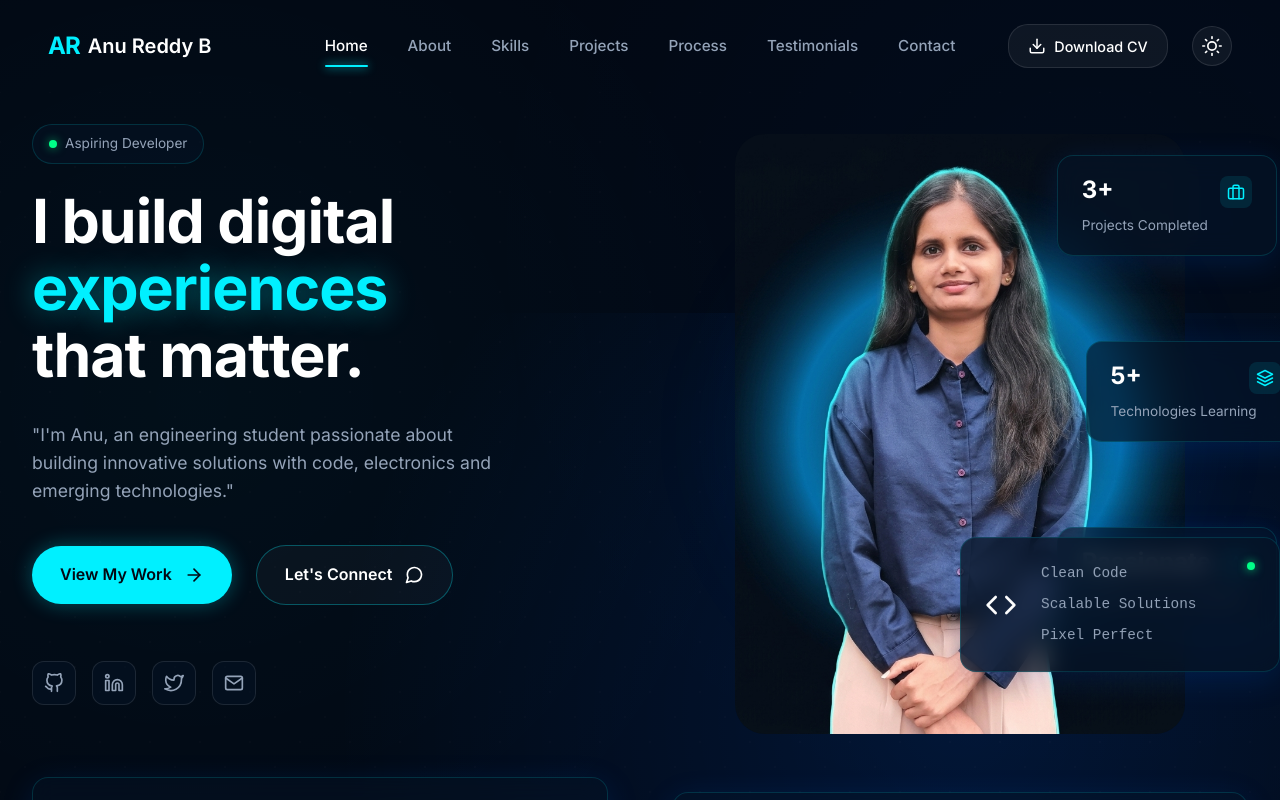
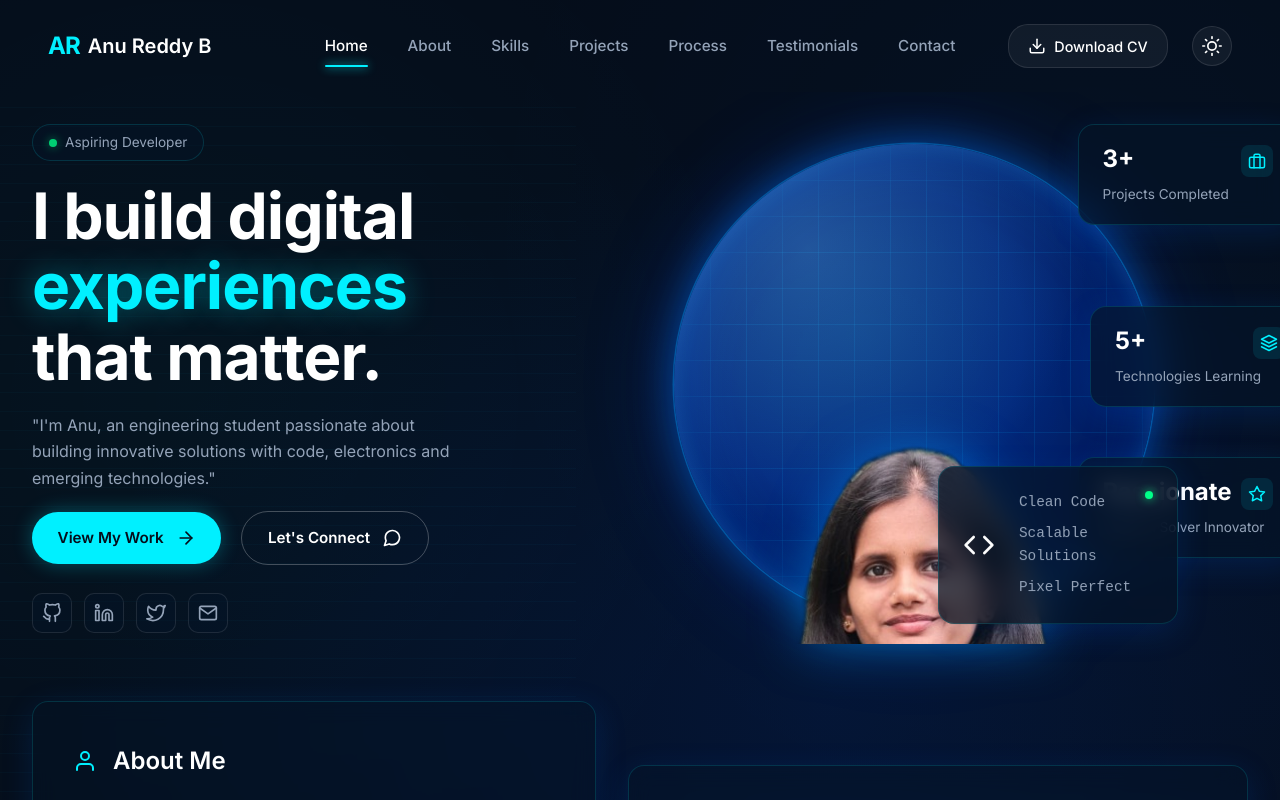
Before and after one commit to anureddyb20/anu, a Next.js app: page / in a window 1280 px wide. Shown: the top 800 px of the page. Built offline with nearby package versions, Linux system fonts and the light colour scheme.

Commit message:
feat: implement HeroSection component with background processing script and global styles

```diff
--- a/src/app/globals.css
+++ b/src/app/globals.css
@@ -1,8 +1,8 @@
 @import url('https://fonts.googleapis.com/css2?family=Inter:wght@300;400;500;600;700&display=swap');
 
 :root {
-  --bg-dark: #020813;
-  --bg-navy: #051329;
+  --bg-dark: #050d1a;
+  --bg-navy: #071628;
   --accent-cyan: #00f0ff;
   --accent-blue: #0066ff;
   --text-primary: #ffffff;
--- a/src/components/HeroSection.module.css
+++ b/src/components/HeroSection.module.css
@@ -2,18 +2,19 @@
   position: relative;
   display: flex;
   align-items: center;
-  padding: 2rem 0;
+  padding: 2rem 0 3rem 0;
   overflow: hidden;
+  min-height: calc(100vh - 80px);
 }
 
+/* Background: dark + subtle code matrix on left */
 .bgGlow {
   position: absolute;
-  top: 50%;
-  left: 50%;
-  transform: translate(-50%, -50%);
-  width: 100vw;
-  height: 100vh;
-  background: radial-gradient(circle at 75% 50%, rgba(0, 102, 255, 0.15) 0%, transparent 60%);
+  top: 0;
+  left: 0;
+  width: 100%;
+  height: 100%;
+  background: radial-gradient(ellipse at 65% 50%, rgba(0, 60, 180, 0.18) 0%, transparent 65%);
   z-index: 0;
   pointer-events: none;
 }
@@ -22,31 +23,37 @@
   position: absolute;
   top: 0;
   left: 0;
-  width: 100%;
+  width: 45%;
   height: 100%;
   background-image:
-    radial-gradient(rgba(255, 255, 255, 0.03) 1px, transparent 1px),
-    radial-gradient(rgba(255, 255, 255, 0.03) 1px, transparent 1px);
-  background-size: 50px 50px;
-  background-position: 0 0, 25px 25px;
+    repeating-linear-gradient(
+      0deg,
+      transparent,
+      transparent 18px,
+      rgba(0, 200, 255, 0.04) 18px,
+      rgba(0, 200, 255, 0.04) 19px
+    );
+  font-family: monospace;
   z-index: 0;
   pointer-events: none;
-  opacity: 0.5;
+  opacity: 0.7;
+  overflow: hidden;
 }
 
 .grid {
   display: grid;
-  grid-template-columns: 1fr 1fr;
-  gap: 4rem;
+  grid-template-columns: 1fr 1.1fr;
+  gap: 2rem;
   align-items: center;
   position: relative;
   z-index: 1;
+  width: 100%;
 }
 
 .content {
   display: flex;
   flex-direction: column;
-  gap: 1.5rem;
+  gap: 1.25rem;
 }
 
 .statusPill {
@@ -55,7 +62,7 @@
   gap: 0.5rem;
   background: var(--glass-bg);
   border: 1px solid var(--glass-border);
-  padding: 0.5rem 1rem;
+  padding: 0.4rem 1rem;
   border-radius: 30px;
   width: fit-content;
   font-size: 0.85rem;
@@ -68,15 +75,21 @@
   background-color: #00ff88;
   border-radius: 50%;
   box-shadow: 0 0 10px rgba(0, 255, 136, 0.6);
+  animation: pulse-dot 2s ease-in-out infinite;
+}
+
+@keyframes pulse-dot {
+  0%, 100% { opacity: 1; }
+  50% { opacity: 0.4; }
 }
 
 .heading {
-  font-size: 3.8rem;
-  font-weight: 700;
+  font-size: 4rem;
+  font-weight: 800;
   line-height: 1.1;
   color: var(--text-primary);
-  margin-bottom: 0.5rem;
   letter-spacing: -1px;
+  margin: 0;
 }
 
 .highlight {
@@ -86,28 +99,28 @@
 
 .description {
   color: var(--text-secondary);
-  font-size: 1.1rem;
-  max-width: 480px;
-  line-height: 1.6;
-  margin-bottom: 1rem;
+  font-size: 1rem;
+  max-width: 420px;
+  line-height: 1.65;
+  margin: 0;
 }
 
 .ctaGroup {
   display: flex;
-  gap: 1.5rem;
+  gap: 1.25rem;
   align-items: center;
-  margin-bottom: 1rem;
 }
 
 .primaryBtn, .secondaryBtn {
   display: inline-flex;
   align-items: center;
   gap: 0.75rem;
-  padding: 1rem 1.75rem;
+  padding: 0.85rem 1.6rem;
   border-radius: 30px;
-  font-size: 1rem;
+  font-size: 0.95rem;
   font-weight: 600;
   transition: var(--transition-smooth);
+  text-decoration: none;
 }
 
 .primaryBtn {
@@ -118,34 +131,34 @@
 
 .primaryBtn:hover {
   transform: translateY(-2px);
-  box-shadow: 0 0 30px rgba(0, 240, 255, 0.5);
+  box-shadow: 0 0 35px rgba(0, 240, 255, 0.5);
 }
 
 .secondaryBtn {
-  background: rgba(255, 255, 255, 0.03);
-  border: 1px solid rgba(0, 240, 255, 0.3);
+  background: transparent;
+  border: 1px solid rgba(255, 255, 255, 0.25);
   color: var(--text-primary);
 }
 
 .secondaryBtn:hover {
-  background: rgba(0, 240, 255, 0.1);
+  background: rgba(0, 240, 255, 0.08);
   border-color: var(--accent-cyan);
   transform: translateY(-2px);
 }
 
 .socialLinks {
   display: flex;
-  gap: 1rem;
-  margin-top: 1rem;
+  gap: 0.75rem;
+  margin-top: 0.5rem;
 }
 
 .socialBtn {
   display: flex;
   align-items: center;
   justify-content: center;
-  width: 44px;
-  height: 44px;
-  border-radius: 12px;
+  width: 40px;
+  height: 40px;
+  border-radius: 10px;
   background: var(--glass-bg);
   border: 1px solid rgba(255, 255, 255, 0.1);
   color: var(--text-secondary);
@@ -159,73 +172,116 @@
   box-shadow: 0 5px 15px rgba(0, 240, 255, 0.1);
 }
 
-/* Portrait Area */
+/* ============================================
+   PORTRAIT AREA — matches reference exactly
+   ============================================ */
 .portraitWrapper {
   position: relative;
   display: flex;
   justify-content: center;
-  align-items: center;
-  height: 100%;
+  align-items: flex-end;
+  height: 520px;
 }
 
+/* The big glowing 3D-like sphere behind the person */
 .portraitGlow {
   position: absolute;
-  width: 500px;
-  height: 500px;
-  background: radial-gradient(circle, rgba(0, 102, 255, 0.4) 0%, transparent 70%);
+  width: 480px;
+  height: 480px;
   border-radius: 50%;
   top: 50%;
   left: 50%;
-  transform: translate(-50%, -50%);
+  transform: translate(-55%, -50%);
   z-index: 0;
-  filter: blur(40px);
+  /* Deep blue sphere fill */
+  background: radial-gradient(
+    circle at 38% 40%,
+    rgba(0, 80, 200, 0.55) 0%,
+    rgba(0, 50, 160, 0.7) 40%,
+    rgba(0, 20, 80, 0.85) 80%,
+    rgba(0, 5, 30, 0.5) 100%
+  );
+  /* Glowing outer ring */
+  box-shadow:
+    0 0 0 1.5px rgba(0, 160, 255, 0.35),
+    0 0 40px rgba(0, 120, 255, 0.5),
+    0 0 90px rgba(0, 80, 255, 0.25),
+    inset 0 0 60px rgba(0, 120, 255, 0.3),
+    inset 0 0 20px rgba(100, 200, 255, 0.15);
 }
 
+/* Grid lines overlaid on the sphere */
+.portraitGlow::before {
+  content: '';
+  position: absolute;
+  inset: 0;
+  border-radius: 50%;
+  background-image:
+    linear-gradient(rgba(0, 180, 255, 0.12) 1px, transparent 1px),
+    linear-gradient(90deg, rgba(0, 180, 255, 0.12) 1px, transparent 1px);
+  background-size: 36px 36px;
+  mask-image: radial-gradient(circle at center, white 55%, transparent 80%);
+  -webkit-mask-image: radial-gradient(circle at center, white 55%, transparent 80%);
+}
+
+/* Bright edge highlight at top-left of sphere */
+.portraitGlow::after {
+  content: '';
+  position: absolute;
+  inset: 0;
+  border-radius: 50%;
+  background: radial-gradient(circle at 28% 22%, rgba(130, 210, 255, 0.25) 0%, transparent 55%);
+}
+
+/* The person image sits centered on top of the globe */
 .portraitContainer {
-  position: relative;
+  position: absolute;
+  bottom: 0;
+  left: 50%;
+  transform: translateX(-55%);
   z-index: 2;
-  border-radius: 30px;
-  overflow: hidden;
   display: flex;
   justify-content: center;
   align-items: flex-end;
 }
 
 .portraitImage {
-  object-fit: cover;
+  width: 390px;
+  height: auto;
+  object-fit: contain;
   object-position: top center;
-  filter: drop-shadow(0 0 20px rgba(0, 240, 255, 0.2));
+  filter: drop-shadow(0 0 25px rgba(0, 160, 255, 0.5));
 }
 
-/* Floating Cards Positioning */
+/* Floating Cards Positioning — right side */
 .cardTopRight {
   position: absolute;
-  top: 5%;
-  right: -5%;
-  z-index: 3;
+  top: 0%;
+  right: -8%;
+  z-index: 5;
 }
 
 .cardMidRight {
   position: absolute;
   top: 35%;
   right: -10%;
-  z-index: 3;
+  z-index: 5;
 }
 
 .cardBotRight {
   position: absolute;
-  top: 65%;
-  right: -5%;
-  z-index: 3;
+  top: 64%;
+  right: -8%;
+  z-index: 5;
 }
 
 .cardCode {
   position: absolute;
-  bottom: 10%;
+  bottom: 2%;
   left: 50%;
-  transform: translateX(-50%);
-  z-index: 4;
-  width: 320px;
+  transform: translateX(-68%);
+  z-index: 5;
+  width: 240px;
 }
 
 @media (max-width: 1024px) {
@@ -239,11 +295,11 @@
   }
 
   .heading {
-    font-size: 3.5rem;
+    font-size: 3.2rem;
   }
 
   .portraitWrapper {
-    margin-top: 3rem;
+    margin-top: 2rem;
   }
 
   .cardTopRight, .cardMidRight, .cardBotRight {
@@ -253,26 +309,19 @@
 
 @media (max-width: 768px) {
   .heading {
-    font-size: 2.8rem;
+    font-size: 2.5rem;
   }
 
-  .ctaGroup {
-    flex-direction: column;
-    width: 100%;
+  .portraitWrapper {
+    height: 380px;
   }
 
-  .primaryBtn, .secondaryBtn {
-    width: 100%;
-    justify-content: center;
+  .portraitGlow {
+    width: 320px;
+    height: 320px;
   }
 
   .portraitImage {
-    width: 100%;
-    height: auto;
-  }
-
-  .cardCode {
-    bottom: -5%;
-    width: 90%;
+    width: 280px;
   }
 }
--- a/src/components/HeroSection.tsx
+++ b/src/components/HeroSection.tsx
@@ -74,8 +74,8 @@ export default function HeroSection() {
                 <Image
                   src="/hero.png"
                   alt="Anu Reddy B"
-                  width={450}
-                  height={600}
+                  width={390}
+                  height={500}
                   className={styles.portraitImage}
                   priority
                 />
```
Also changed, not shown: public/hero.png, 1 other file (tests, documents, lock files or other folders).
